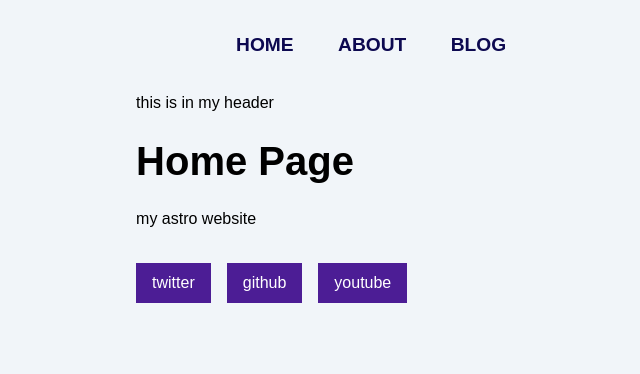
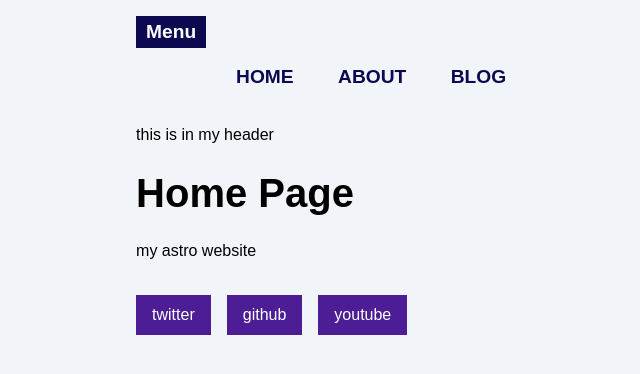
Before and after one commit to alainfrydman/astro-test, an Astro site: page / in a window 1280 px wide. Shown: the whole page, without its empty margins (164-804 px from the left). Built offline with nearby package versions, Linux system fonts and the light colour scheme; Astro itself is replaced by a stand-in of ours.

Commit message:
261116-18h00

```diff
--- a/src/components/Header.astro
+++ b/src/components/Header.astro
@@ -1,8 +1,10 @@
 ---
+import Menu from "./Menu.astro"
 import Navigation from "./Navigation.astro";
 ---
 <header>
     <nav>
+        <Menu />
         <Navigation />
     </nav>
     <p>this is in my header</p>
--- /dev/null
+++ b/src/components/Menu.astro
@@ -0,0 +1,6 @@
+---
+
+---
+<button aria-expanded="false" aria-control="main-menu" class="menu">
+    Menu
+</button>
--- a/src/styles/global.css
+++ b/src/styles/global.css
@@ -52,3 +52,11 @@ h1 {
     padding:15px 20px;
   }
 }
+.menu {
+  background-color: #0d0950;
+  border: none;
+  color: #fff;
+  font-size: 1.2rem;
+  font-weight: bold;
+  padding: 5px 10px;
+}
```
